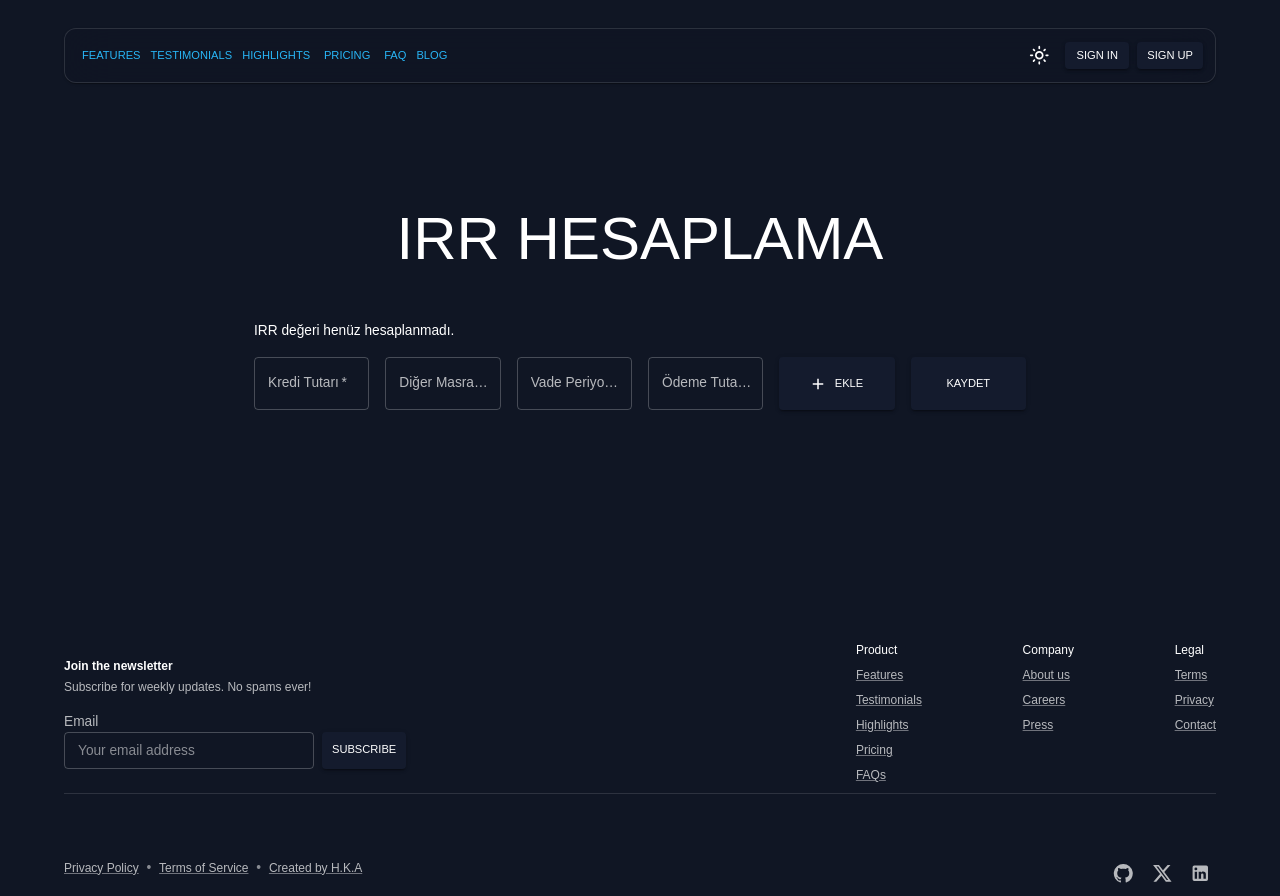
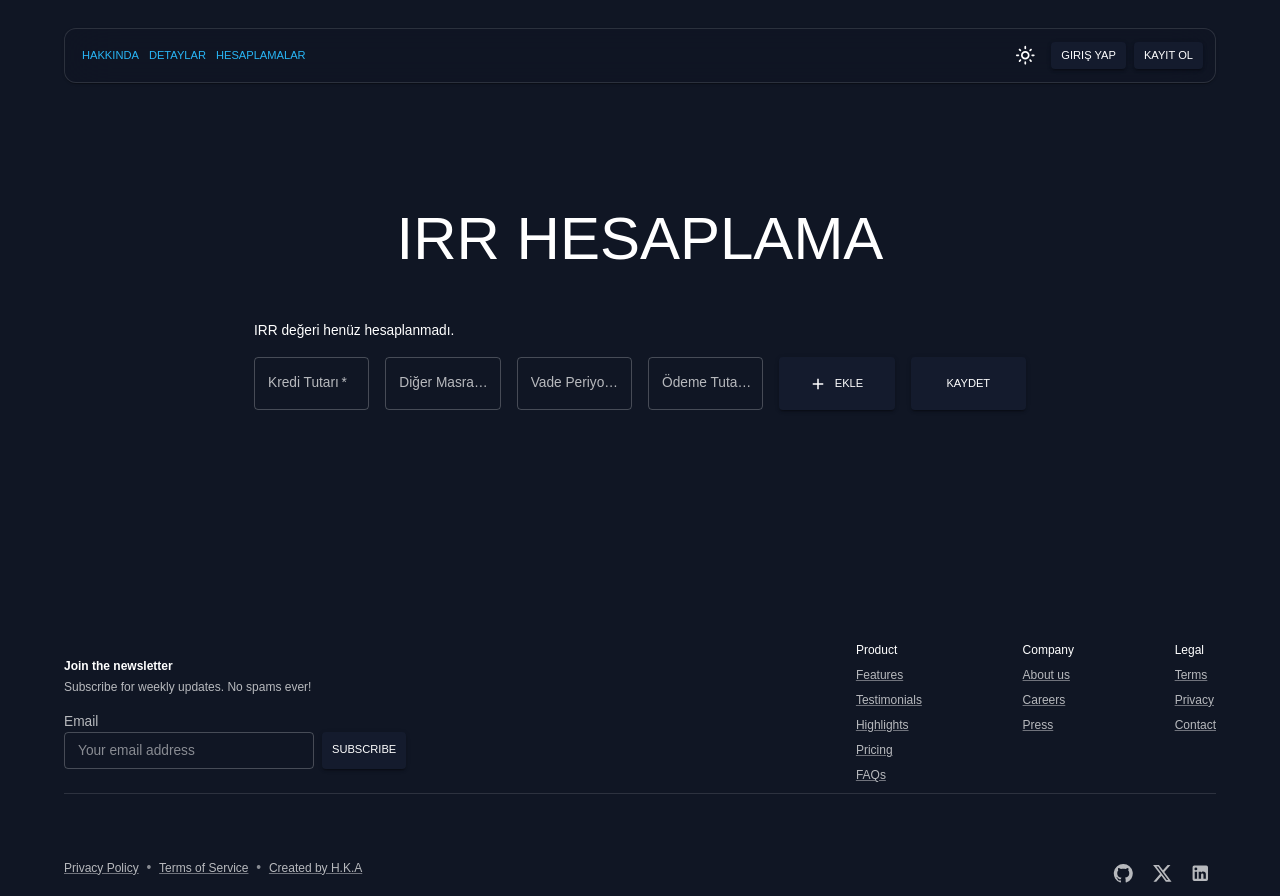
Before and after one commit to haticekatranciakgul/test.kredi-maliyeti-hesaplama, a React (Create React App) app: page / in a window 1280 px wide. Built offline with nearby package versions, Linux system fonts and the light colour scheme.

Commit message:
navbar updt

```diff
--- a/src/Pages/Navbar.js
+++ b/src/Pages/Navbar.js
@@ -64,22 +64,13 @@ export default function AppAppBar() {
             {/* <Sitemark /> */}
             <Box sx={{ display: { xs: 'none', md: 'flex' } }}>
               <Button variant="text" color="info" size="small">
-                Features
+                Hakkında
               </Button>
               <Button variant="text" color="info" size="small">
-                Testimonials
+                Detaylar
               </Button>
               <Button variant="text" color="info" size="small">
-                Highlights
-              </Button>
-              <Button variant="text" color="info" size="small">
-                Pricing
-              </Button>
-              <Button variant="text" color="info" size="small" sx={{ minWidth: 0 }}>
-                FAQ
-              </Button>
-              <Button variant="text" color="info" size="small" sx={{ minWidth: 0 }}>
-                Blog
+                Hesaplamalar
               </Button>
             </Box>
           </Box>
@@ -99,10 +90,10 @@ export default function AppAppBar() {
                     )}
                 </IconButton>
             <Button color="primary" variant="contained" size="small">
-              Sign in
+             Giriş Yap
             </Button>
             <Button color="primary" variant="contained" size="small">
-              Sign up
+              Kayıt Ol
             </Button>
             {/* <ColorModeIconDropdown /> */}
           </Box>
```
